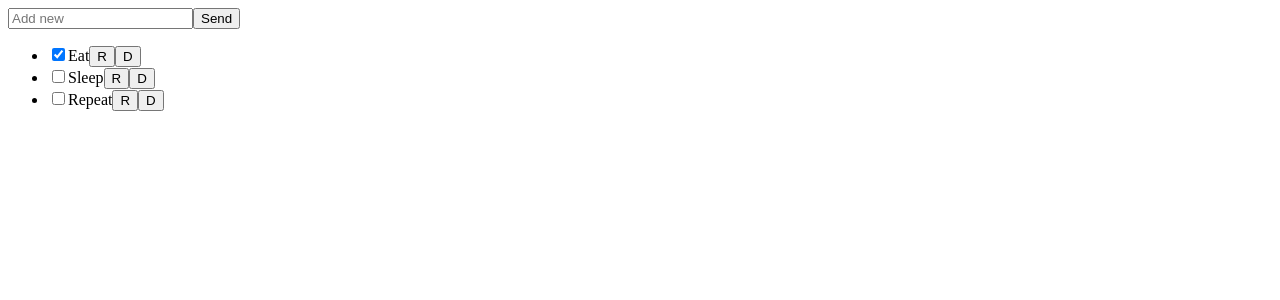
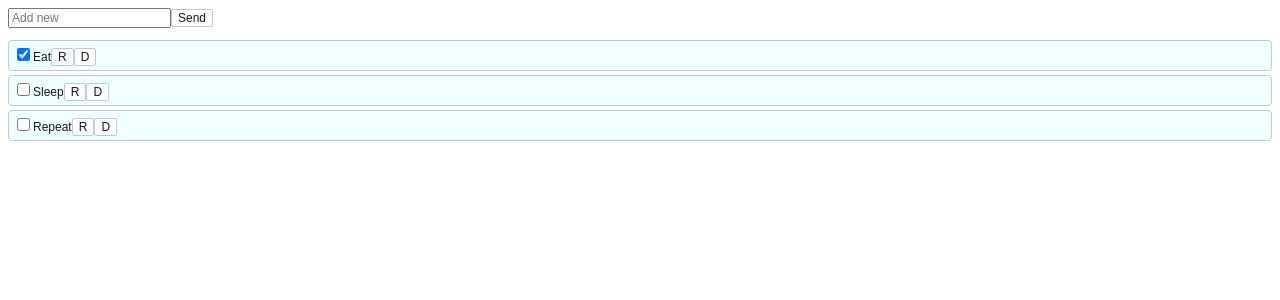
Before and after one commit to FightM9/react-mui-todo, a React (Create React App) app: page / in a window 1280 px wide. Shown: the top 300 px of the page. Built offline with nearby package versions, Linux system fonts and the light colour scheme.

Commit message:
Add CSS. create base

```diff
--- /dev/null
+++ b/src/App.css
@@ -0,0 +1,25 @@
+* {
+    box-sizing: border-box;
+    font-family: Arial, Helvetica, sans-serif;
+    font-size: 12px;
+    color: rgb(23, 24, 26);
+}
+
+ul {
+    list-style: none;
+    padding: 0;
+}
+
+li {
+    padding: 4px;
+    margin: 4px 0;
+    background-color: azure;
+    border: 1px solid rgb(187, 203, 212);
+    border-radius: 4px;
+}
+
+button {
+    background-color: rgb(255, 255, 255);
+    border: 1px solid rgb(187, 203, 212);
+    border-radius: 2px;
+}
--- a/src/App.js
+++ b/src/App.js
@@ -1,5 +1,7 @@
 import React from "react";
 import TodoApp from "./TodoApp";
+import "./App.css"
+
 
 export default function App() {
   return (
--- a/src/TodoApp.js
+++ b/src/TodoApp.js
@@ -20,7 +20,7 @@ export default function TodoApp() {
 
   const getTodoIndexById = (id) => todos.findIndex((todo) => todo.id === id);
 
-  const addTodo = (title) => setTodos([...todos, createNewTodo(title)]);
+  const addTodo = (title) => setTodos([createNewTodo(title), ...todos]);
 
   const editTodo = (id) => {
     const oldTitle = getTodoById(id).title;
--- a/src/components/TodoListItem.js
+++ b/src/components/TodoListItem.js
@@ -16,7 +16,7 @@ export default function TodoItem({ Todo, id, title, complete}) {
         {title}
       </label>
       <span>
-        <button onClick={() => Todo.editTodo(id, title)}>R</button>
+        <button onClick={() => Todo.editTodo(id)}>R</button>
         <button onClick={() => Todo.removeTodo(id)}>D</button>
       </span>
     </li>
```
Also changed, not shown: 1 other file (tests, documents, lock files or other folders).
